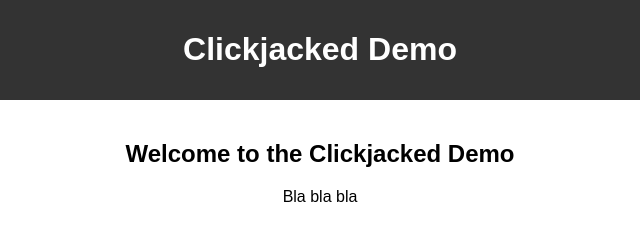
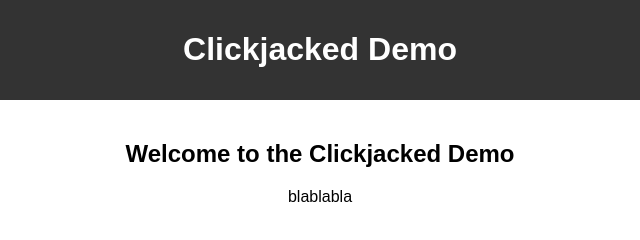
Before and after one commit to Max-McKone/CompassCourseClickjacked, a plain HTML site: page index.html in a window 1280 px wide. Shown: the full height of the page, 320-960 px from the left. Drawn offline with Linux system fonts and the light colour scheme.

Commit message:
Update index.html

```diff
--- a/index.html
+++ b/index.html
@@ -15,10 +15,10 @@
 
     <div class="content">
         <h2>Welcome to the Clickjacked Demo</h2>
-        <p>Bla bla bla</p>
+        <p>blablabla</p>
     </div>
 
-    <!-- Hier kommt unsere funktionalität hin -->
+    <!-- Hier die Funktionalitǎt!-->
 </body>
 
 </html>
```
